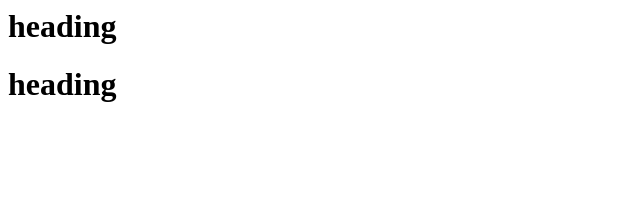
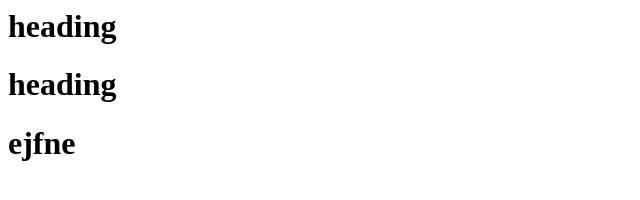
Before and after one commit to Team-CSI-Probation/collegeTanya, a plain HTML site: page index.html in a window 1280 px wide. Shown: the whole page, without its empty margins (0-640 px from the left). Drawn offline with Linux system fonts and the light colour scheme.

Commit message:
third commit

```diff
--- a/index.html
+++ b/index.html
@@ -8,6 +8,9 @@
  <body>
      <h1>heading</h1>
      <h1>heading</h1>
+     <h1>
+         ejfne
+     </h1>
 
  </body>
  </html>
```
